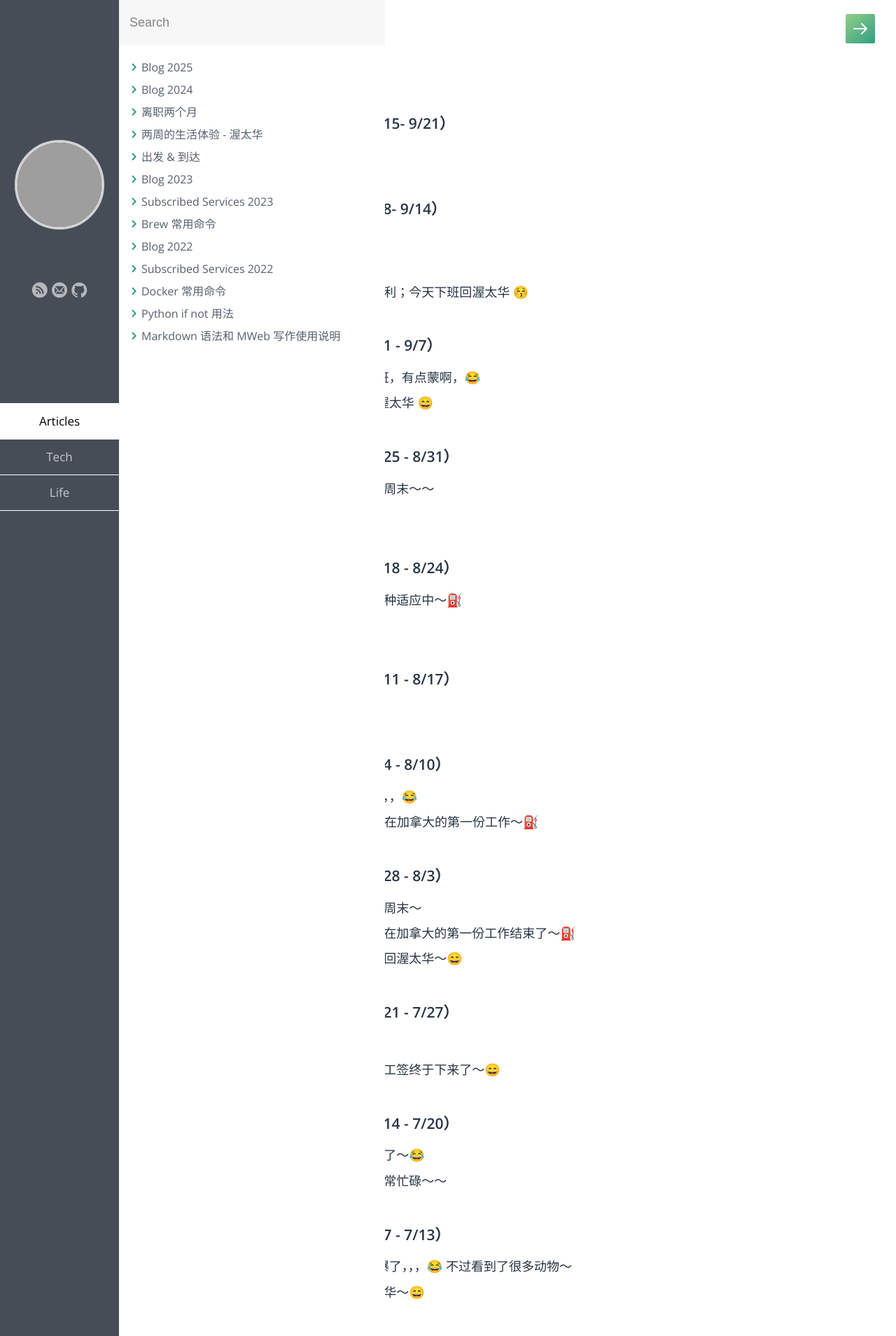
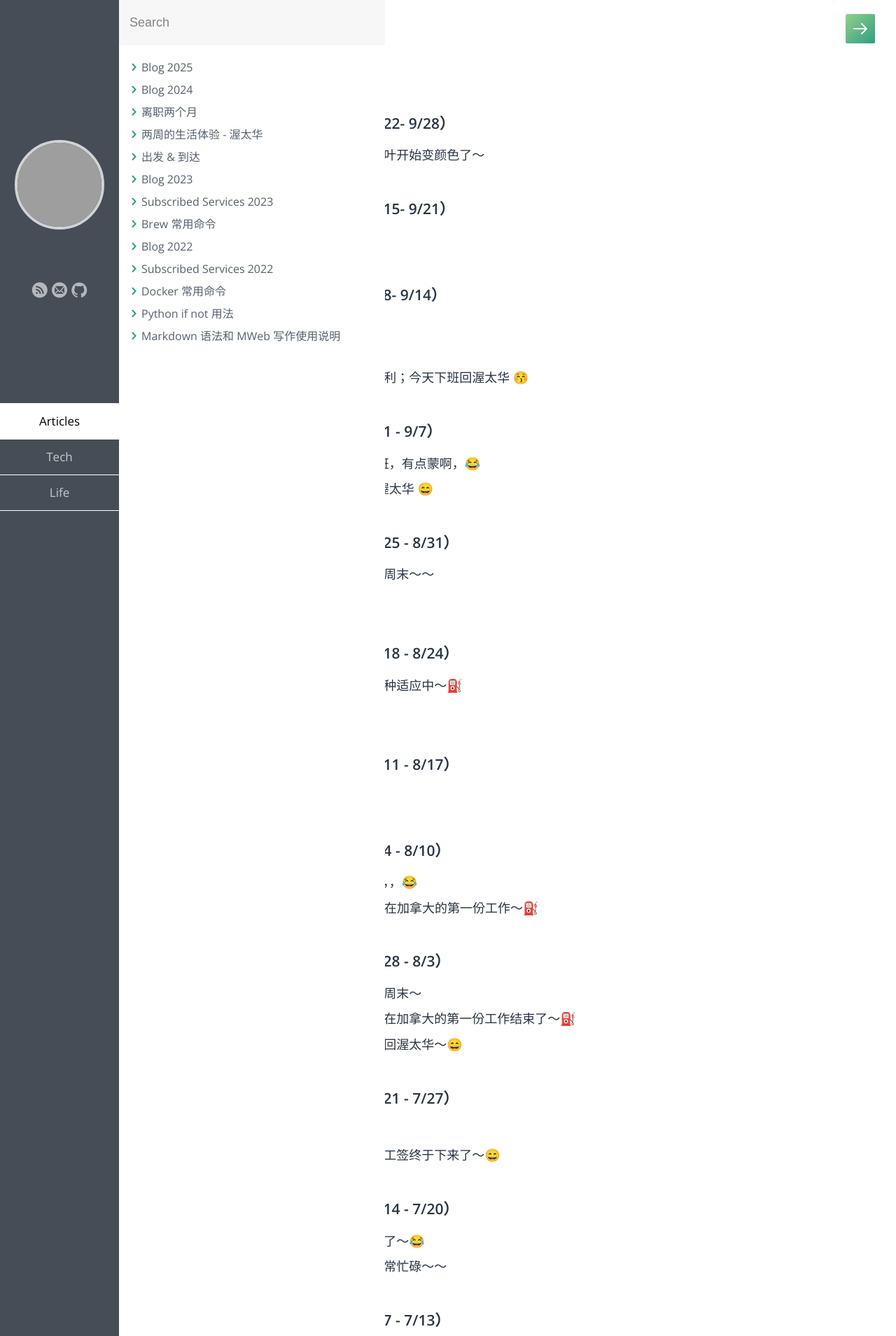
Before and after one commit to samxupeiran/samxupeiran.github.io, a Jekyll site: the page built from _posts/life/2025-01-02-my-blog.md, in a window 1280 px wide. Shown: the top 1909 px of the page at 70% size. Built offline with Jekyll 4.4.1, drawn with Linux system fonts in a browser that asks for light colours; some web fonts are replaced; some of the changed text lies outside the part shown; grey boxes are pictures that could not be loaded.

Commit message:
feat: add weekly blog 9/23

```diff
--- a/_posts/life/2025-01-02-my-blog.md
+++ b/_posts/life/2025-01-02-my-blog.md
@@ -5,6 +5,9 @@ category: Life
 tags: Blog
 ---
 
+
+- ### 2025 年 9 月 第 4 周（9/22- 9/28）
+     - 9/23 这周基本都是雨；枫叶开始变颜色了～
 
 - ### 2025 年 9 月 第 3 周（9/15- 9/21）
      - 9/15 新的一周，⛽️
```
